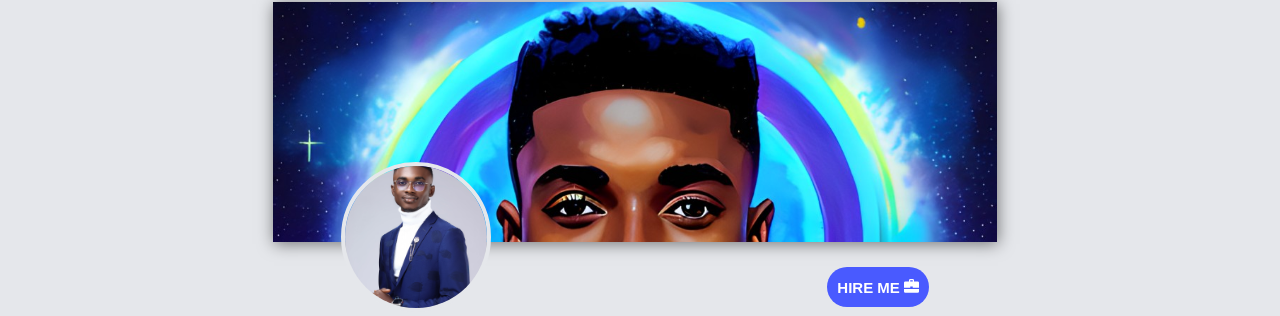
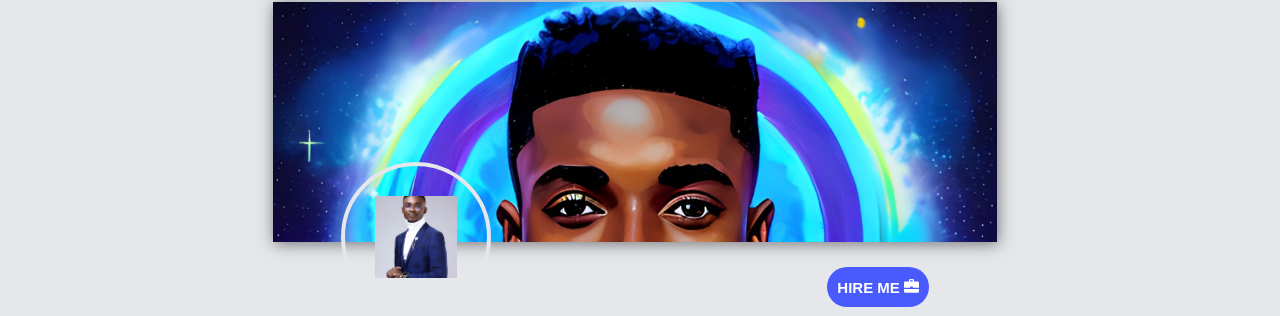
Before and after one commit to lucky66/myportfolio, a website: page index.html in a window 1280 px wide. Shown: the part 81-397 px from the top of the page. Drawn offline with nearby package versions, Linux system fonts and the light colour scheme.

Commit message:
Update stylesheet.css

```diff
--- a/css/stylesheet.css
+++ b/css/stylesheet.css
@@ -98,6 +98,7 @@ nav.upper_nav {
     background-repeat: no-repeat;
     background-position: 50% 50%;*/
     border-radius: 50%;
+	padding: 30px;
     border: 4px solid #e5e7eb;
     position: relative;
     overflow: hidden;
```
